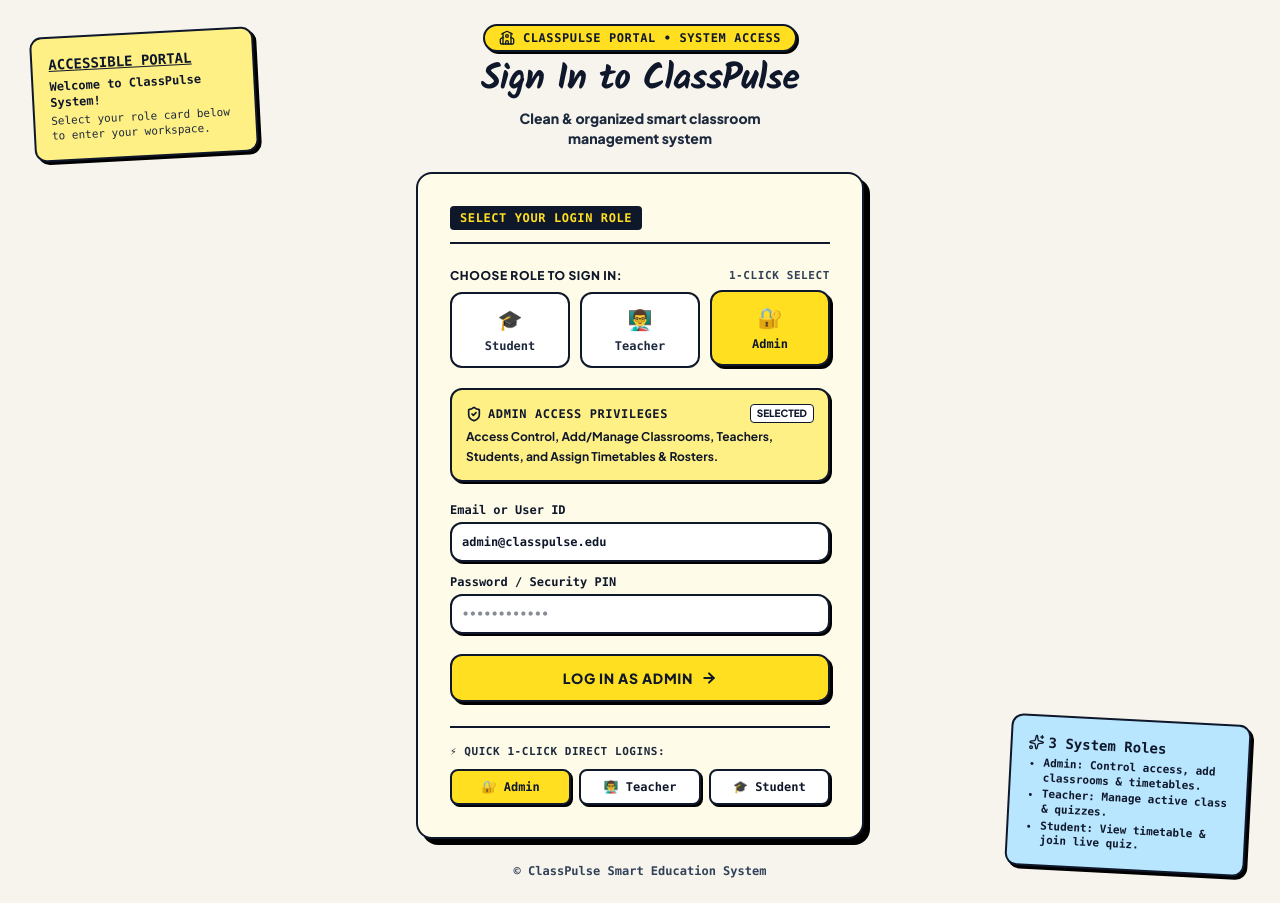
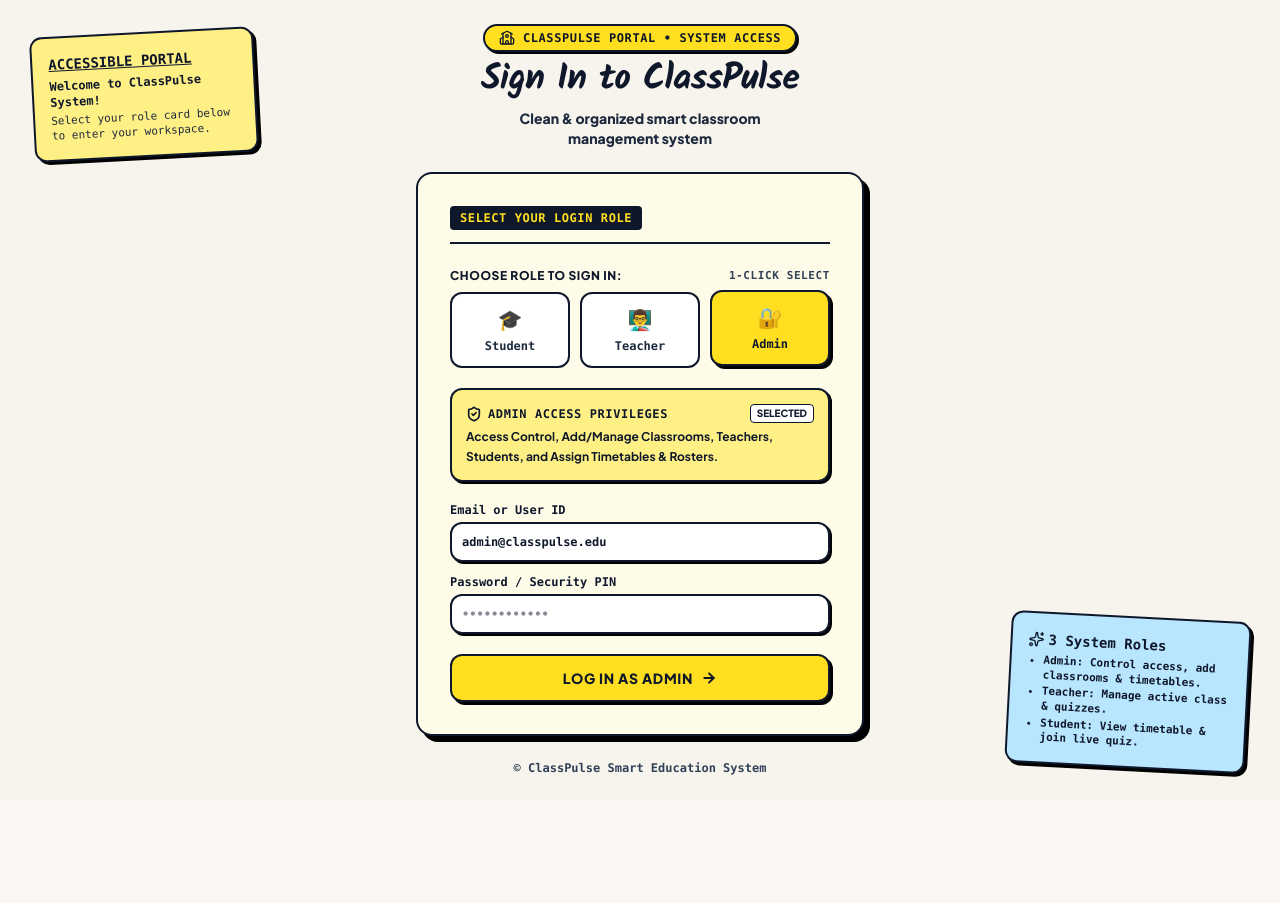
Before and after one commit to NINJA981/classpulse, a React (Vite) app: page / in a window 1280 px wide. After the commit the page ends 800 px from the top, so only its background shows below. Built offline with nearby package versions, Linux system fonts and the light colour scheme.

Commit message:
style: remove quick 1-click direct logins section from LoginPage

```diff
--- a/src/components/LoginPage.jsx
+++ b/src/components/LoginPage.jsx
@@ -199,42 +199,6 @@ export const LoginPage = () => {
               <ArrowRight className="w-4 h-4 stroke-[3]" />
             </button>
           </form>
-
-          {/* Quick 1-Click Direct Role Login Buttons */}
-          <div className="pt-4 border-t-2 border-slate-900 space-y-2">
-            <span className="text-[11px] font-black text-slate-800 block uppercase tracking-wider font-mono">
-              ⚡ Quick 1-Click Direct Logins:
-            </span>
-            <div className="grid grid-cols-3 gap-2 font-mono">
-              <button
-                type="button"
-                onClick={() => quickLoginRole('admin')}
-                className={`p-2 rounded-lg border-2 border-slate-900 text-xs font-black text-center transition cursor-pointer shadow-[2px_2px_0px_0px_#000] ${
-                  selectedRole === 'admin' ? 'bg-yellow-300' : 'bg-white hover:bg-yellow-100'
-                }`}
-              >
-                🔐 Admin
-              </button>
-              <button
-                type="button"
-                onClick={() => quickLoginRole('teacher')}
-                className={`p-2 rounded-lg border-2 border-slate-900 text-xs font-black text-center transition cursor-pointer shadow-[2px_2px_0px_0px_#000] ${
-                  selectedRole === 'teacher' ? 'bg-sky-300' : 'bg-white hover:bg-sky-100'
-                }`}
-              >
-                👨‍🏫 Teacher
-              </button>
-              <button
-                type="button"
-                onClick={() => quickLoginRole('student')}
-                className={`p-2 rounded-lg border-2 border-slate-900 text-xs font-black text-center transition cursor-pointer shadow-[2px_2px_0px_0px_#000] ${
-                  selectedRole === 'student' ? 'bg-emerald-300' : 'bg-white hover:bg-emerald-100'
-                }`}
-              >
-                🎓 Student
-              </button>
-            </div>
-          </div>
         </div>
 
         {/* Footer info */}
```
